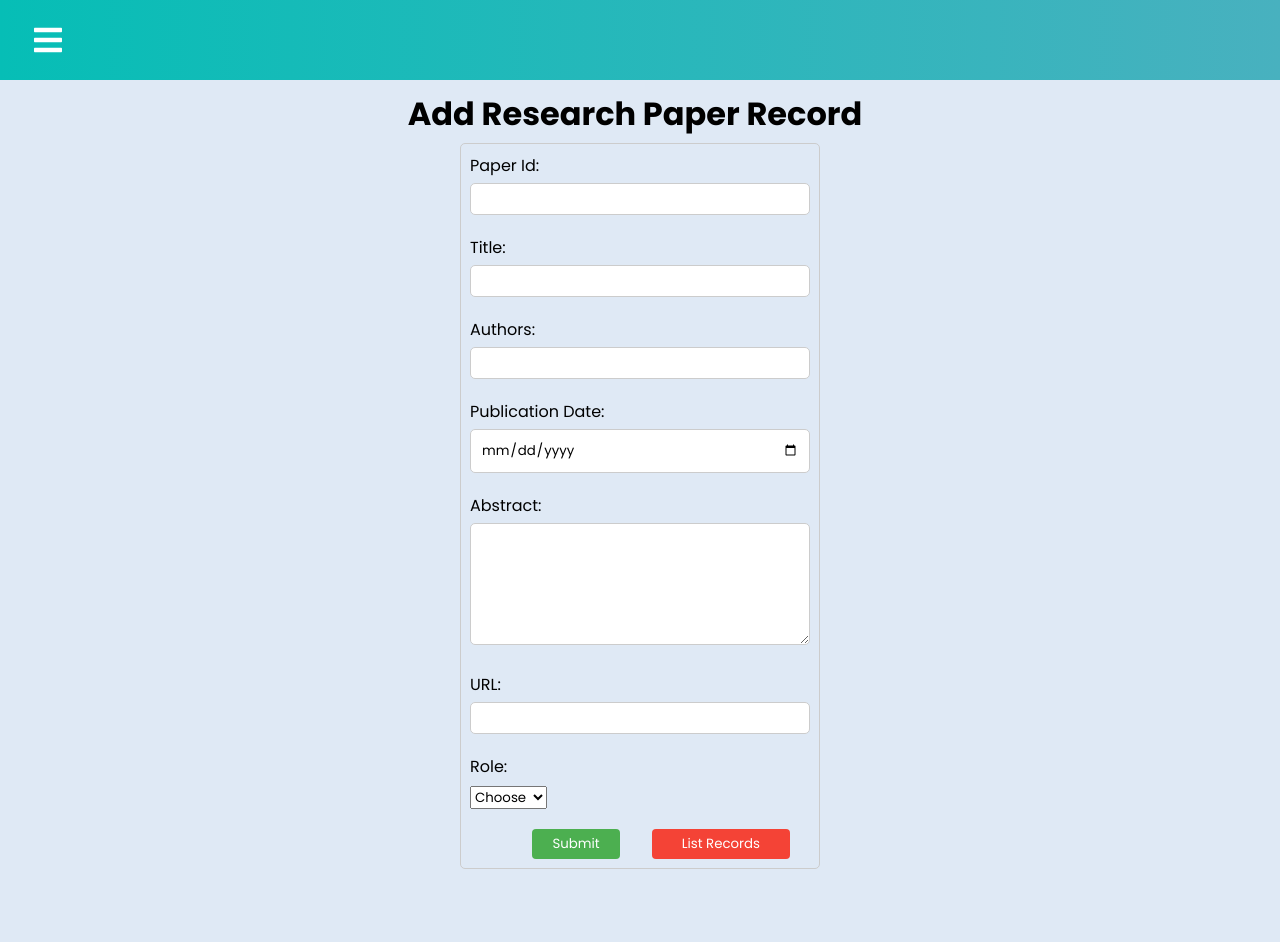
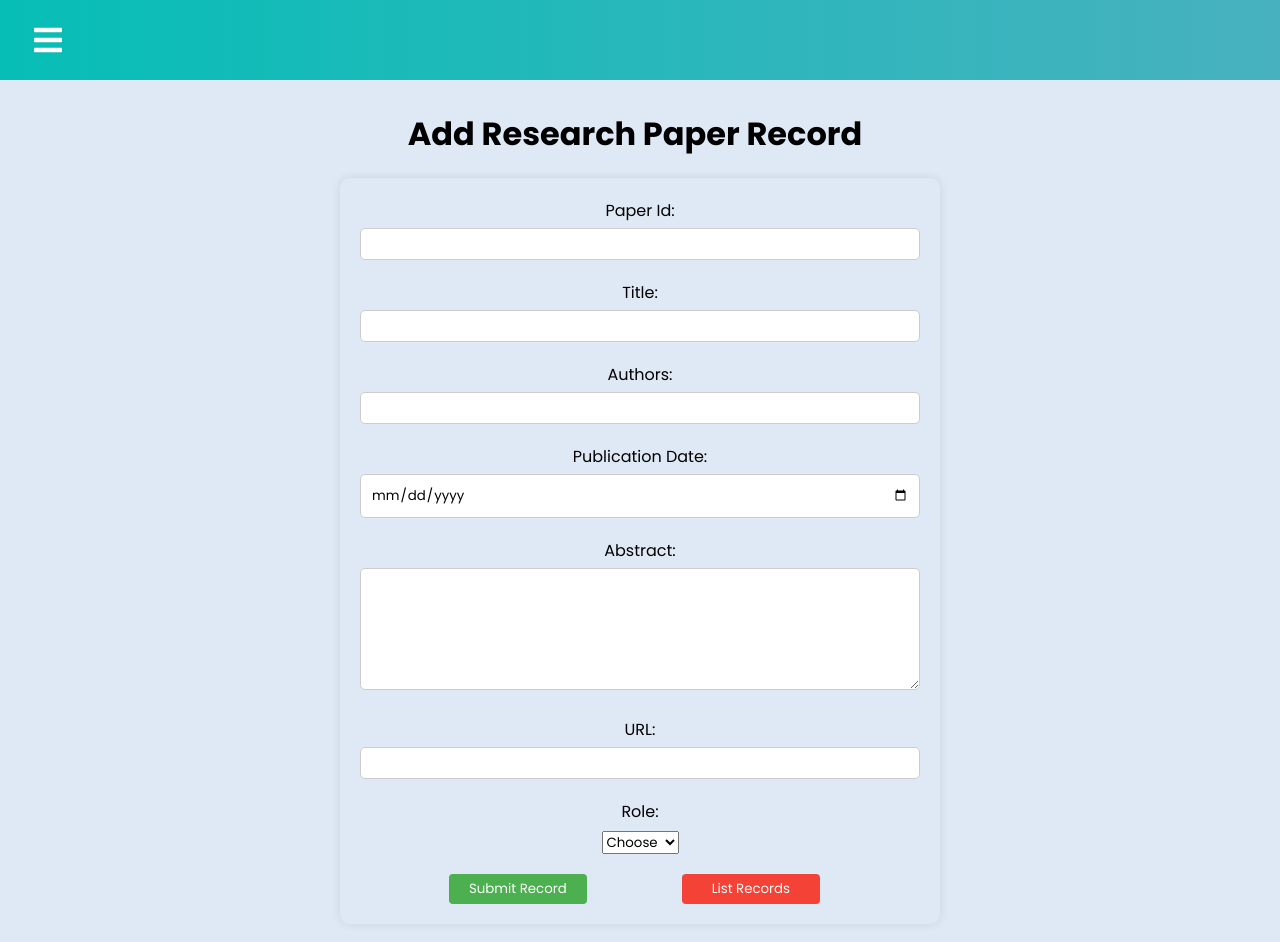
Before and after one commit to AayushiKukreja/College_Management_System, a React (Create React App) app in the folder cms/: page /research in a window 1280 px wide. Before the commit the page ends 869 px from the top, so only its background shows below. Built offline with nearby package versions, Linux system fonts and the light colour scheme.

Commit message:
Modified some files

```diff
--- a/cms/src/components/Faculty/Faculty.css
+++ b/cms/src/components/Faculty/Faculty.css
@@ -48,16 +48,7 @@ h2 {
   width: 310px;
   border-bottom: 2px solid #fff;
 }
-.inputbox label {
-  position: absolute;
-  top: 50%;
-  left: 5px;
-  transform: translateY(-50%);
-  /* color: #fff; */
-  font-size: 1em;
-  pointer-events: none;
-  transition: 0.5s;
-}
+
 input:focus ~ label,
 input:valid ~ label {
   top: -5px;
@@ -68,7 +59,7 @@ input:valid ~ label {
   background: transparent;
   border: none;
   outline: none;
-  font-size: 1em;
+  font-size: 1.1em;
   padding: 0 35px 0 5px;
   /* color: #fff; */
 }
@@ -170,6 +161,6 @@ body.active-modal {
 .button {
   margin-right: 310px;
 }
-/* .button:last-child {
-  margin-right: 0;
-} */
+.inputbox input::placeholder {
+  color: #2f2f2f;
+}
--- a/cms/src/components/ResearchPaper/Research.css
+++ b/cms/src/components/ResearchPaper/Research.css
@@ -1,14 +1,21 @@
 .paper-form {
-  border: 1px solid #ccc;
+  /* border: 1px solid #ccc;
   border-radius: 5px;
   padding: 9px;
-  margin-top: 20px;
-  margin: 0 auto;
+  margin-top: 20px; */
+  /* margin: 0 auto; */
+  padding: 20px;
+  border-radius: 10px;
+  box-shadow: 0px 0px 10px rgba(0, 0, 0, 0.1);
+  margin: 20px auto;
+  width: 70%;
+  max-width: 600px;
+  text-align: center;
+  background: transparent;
 }
 
 .form-group {
   margin-bottom: 20px;
-  max-width: 2000px;
 }
 
 label {
@@ -37,13 +44,12 @@ textarea {
 }
 .researchTitle {
   margin-left: 130px;
-  margin-top: 10px;
+  margin-top: 30px;
 }
 .button-Container {
   display: flex;
   justify-content: flex-end;
-  gap: 10px;
-  /* margin-left: 620px; */
+  gap: 3px;
 }
 .submitButton {
   padding: 5px 20px;
@@ -52,7 +58,7 @@ textarea {
   color: #fff;
   cursor: pointer;
   outline: none;
-  margin-right: 20px;
+  margin-right: 90px;
 }
 
 .submitButton {
@@ -66,5 +72,5 @@ textarea {
   border-radius: 4px;
   color: #fff;
   cursor: pointer;
-  margin-right: 20px;
+  margin-right: 100px;
 }
--- a/cms/src/components/ResearchPaper/Research.js
+++ b/cms/src/components/ResearchPaper/Research.js
@@ -150,7 +150,7 @@ const Research = () => {
               name="submit"
               value="submit"
             >
-              Submit
+              Submit Record
             </button>
             <button
               className="resetButton"
--- a/cms/src/components/ViewWorkshop/ViewWorkshop.css
+++ b/cms/src/components/ViewWorkshop/ViewWorkshop.css
@@ -2,10 +2,15 @@
   max-width: 1200px;
   margin: 0 auto;
   padding: 20px;
-  background-color: #f9f9f9;
   margin-top: 10px;
-  /* overflow: hidden; */
   overflow: auto;
+  background: linear-gradient(
+    to right,
+    rgb(6, 190, 182),
+    rgb(76, 196, 189),
+    rgb(0, 138, 130)
+  );
+  /* background: transparent; */
 }
 
 .json-content {
--- a/cms/src/components/Workshop/Workshop.css
+++ b/cms/src/components/Workshop/Workshop.css
@@ -1,6 +1,6 @@
 /* WorkshopForm.css */
 .workshop-form-container {
-  background-color: #f9f9f9;
+  /* background-color: #f9f9f9; */
   padding: 20px;
   border-radius: 10px;
   box-shadow: 0px 0px 10px rgba(0, 0, 0, 0.1);
@@ -8,6 +8,7 @@
   width: 80%;
   max-width: 600px;
   text-align: center;
+  background: transparent;
 }
 
 .workshop-form {
```
